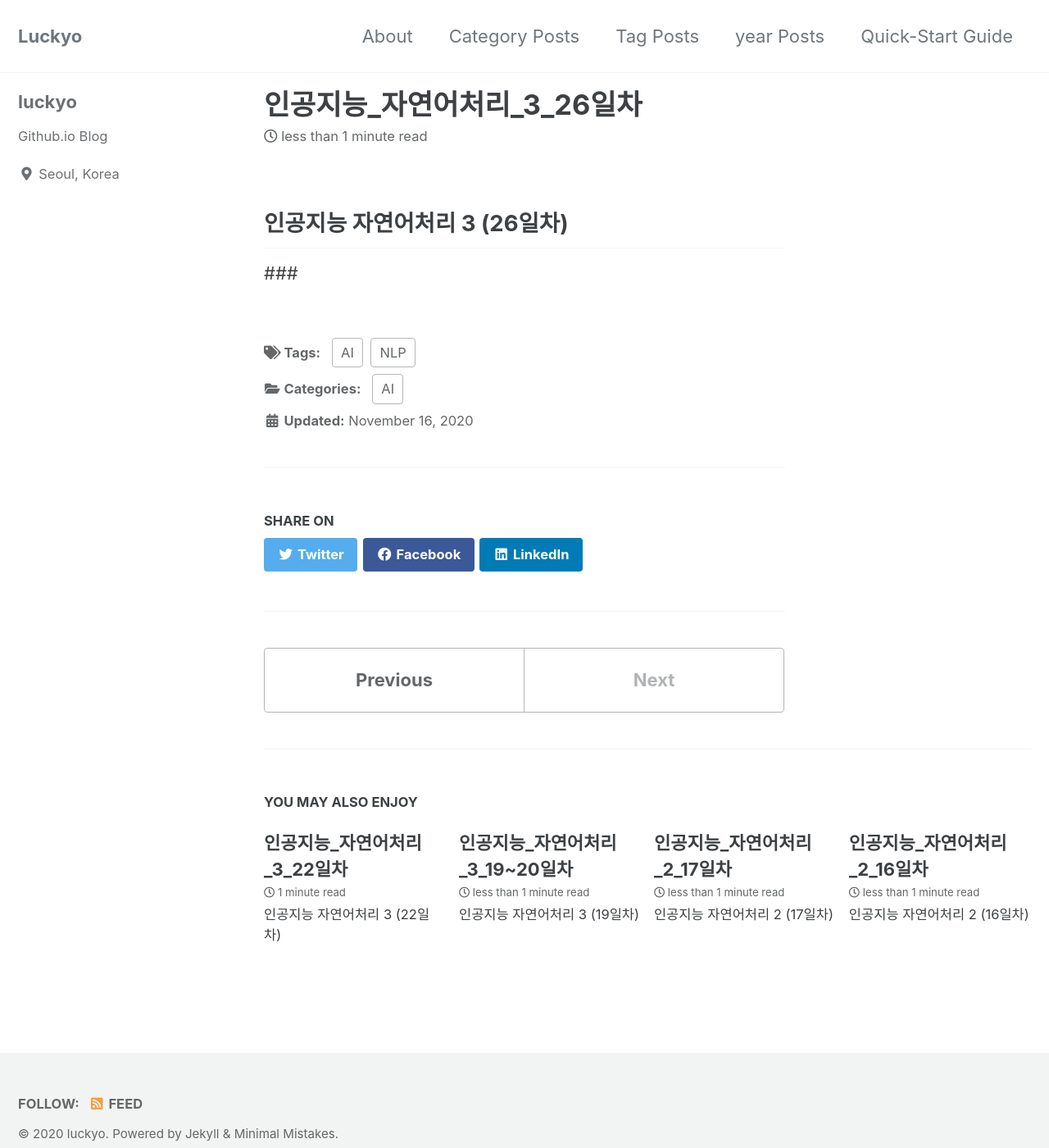
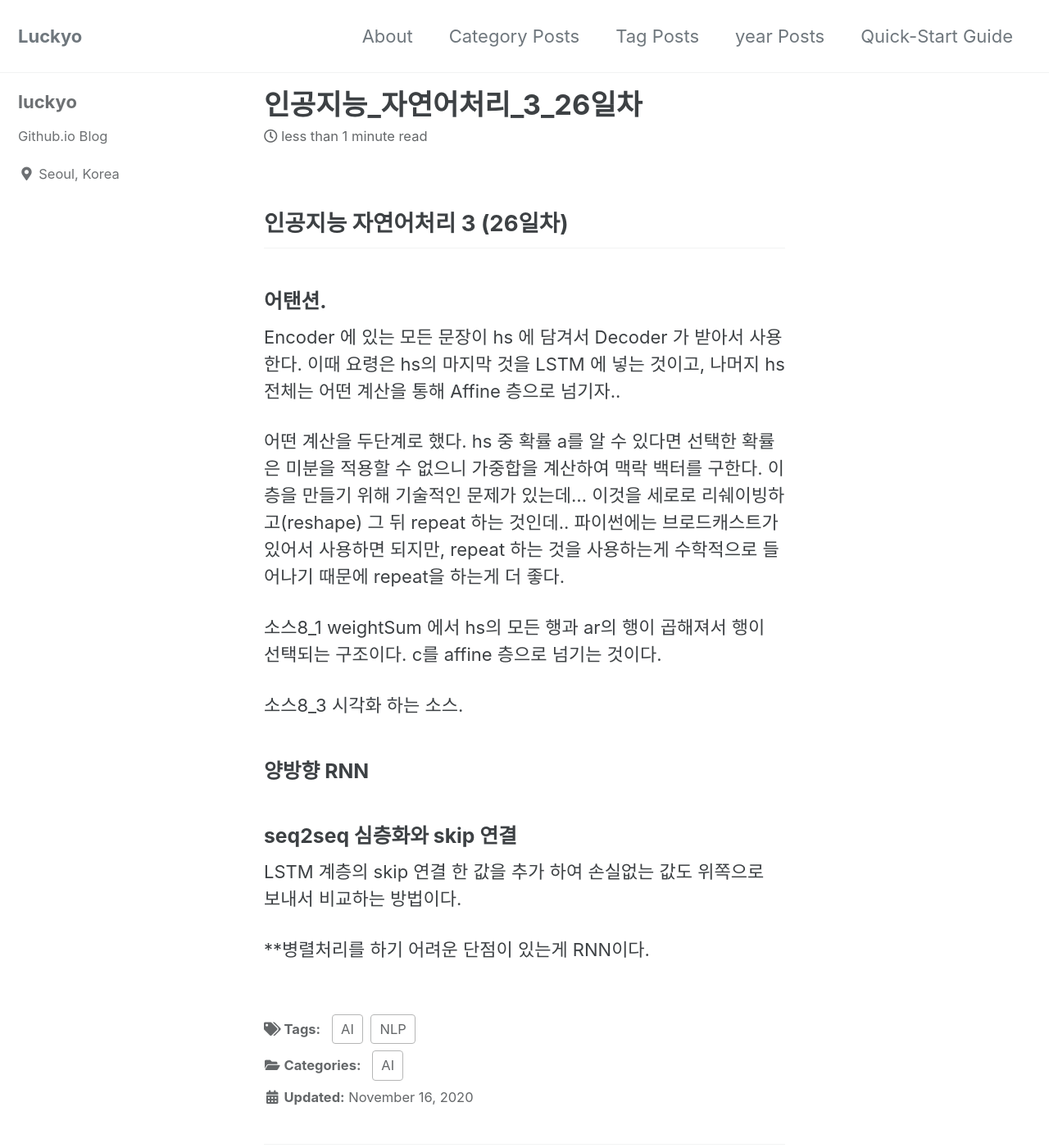
Before and after one commit to JinKyoYoung/jinkyoyoung.github.io, a Jekyll site: the page built from _posts/2020-11-16-post-26일차.md, in a window 1280 px wide and 1400 px high. Shown: the whole window at 82% size. Built offline with Jekyll 4.4.1, drawn with Linux system fonts in a browser that asks for light colours; cached includes are drawn as plain includes; some of the changed text lies outside the part shown.

Commit message:
add file

```diff
--- a/_posts/2020-11-16-post-26일차.md
+++ b/_posts/2020-11-16-post-26일차.md
@@ -9,4 +9,34 @@ tags:
 
 ## 인공지능 자연어처리 3 (26일차)
 
-###
+### 어탠션.
+
+Encoder 에 있는 모든 문장이 hs 에 담겨서 Decoder 가 받아서
+사용한다.
+이때 요령은 hs의 마지막 것을 LSTM 에 넣는 것이고,
+나머지 hs 전체는 어떤 계산을 통해 Affine 층으로 넘기자..
+
+어떤 계산을 두단계로 했다.
+hs 중 확률 a를 알 수 있다면 선택한 확률은 미분을 적용할 수 없으니
+가중합을 계산하여 맥락 백터를 구한다.
+이 층을 만들기 위해 기술적인 문제가 있는데... 이것을 세로로 리쉐이빙하고(reshape)
+그 뒤 repeat 하는 것인데.. 파이썬에는 브로드캐스트가 있어서
+사용하면 되지만, repeat 하는 것을 사용하는게 수학적으로 들어나기 때문에
+repeat을 하는게 더 좋다.
+
+
+소스8_1
+weightSum 에서
+hs의 모든 행과 ar의 행이 곱해져서 행이 선택되는 구조이다.
+c를 affine 층으로 넘기는 것이다.
+
+소스8_3
+시각화 하는 소스.
+
+### 양방향 RNN
+
+### seq2seq 심층화와 skip 연결
+LSTM 계층의 skip 연결 한 값을 추가 하여 손실없는 값도 위쪽으로 보내서
+비교하는 방법이다.
+
+**병렬처리를 하기 어려운 단점이 있는게 RNN이다.
```
Also changed, not shown: _posts/2020-11-16-post-26일차_텍스트전처리.md (added, +42 -0 lines).
